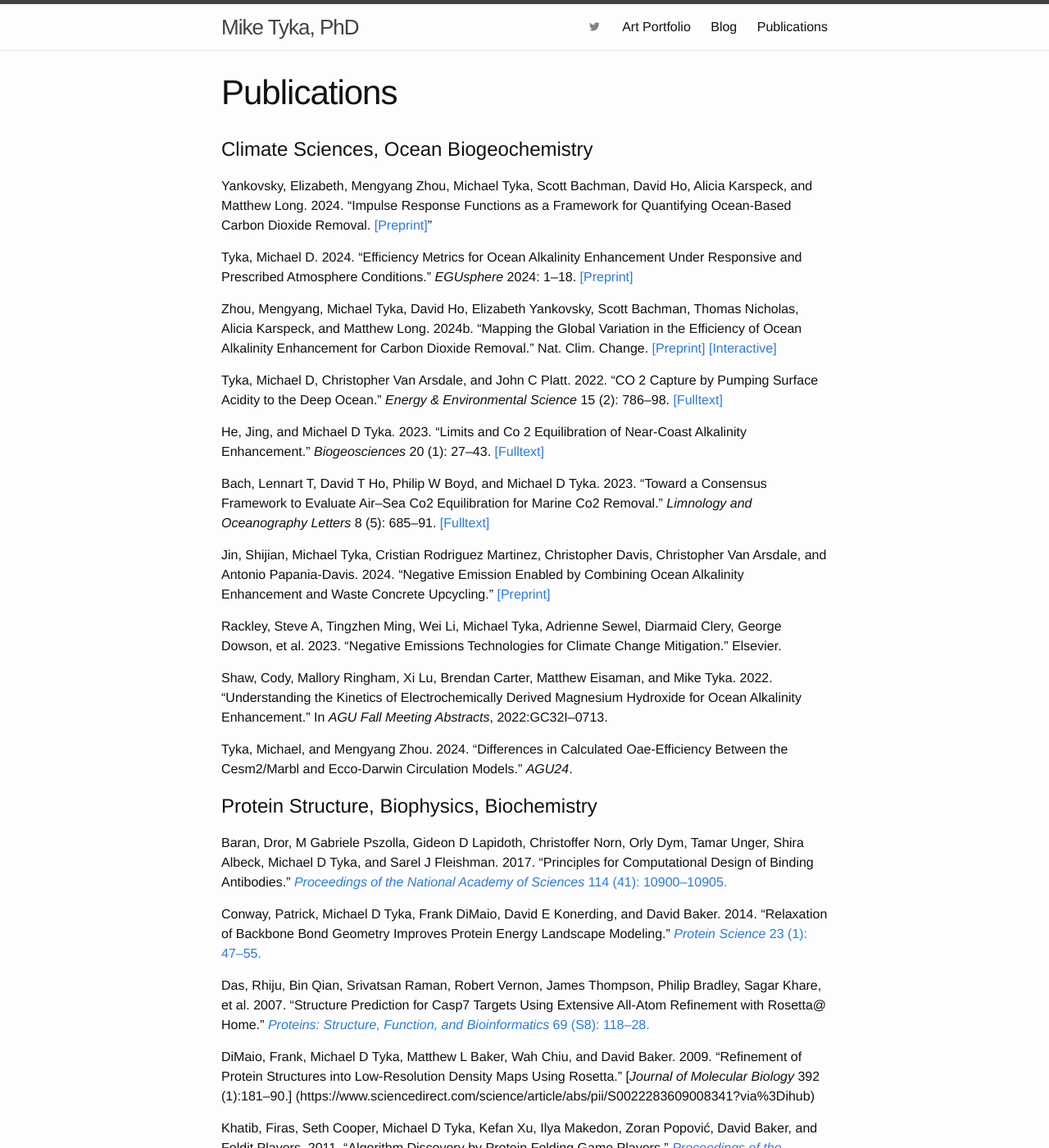
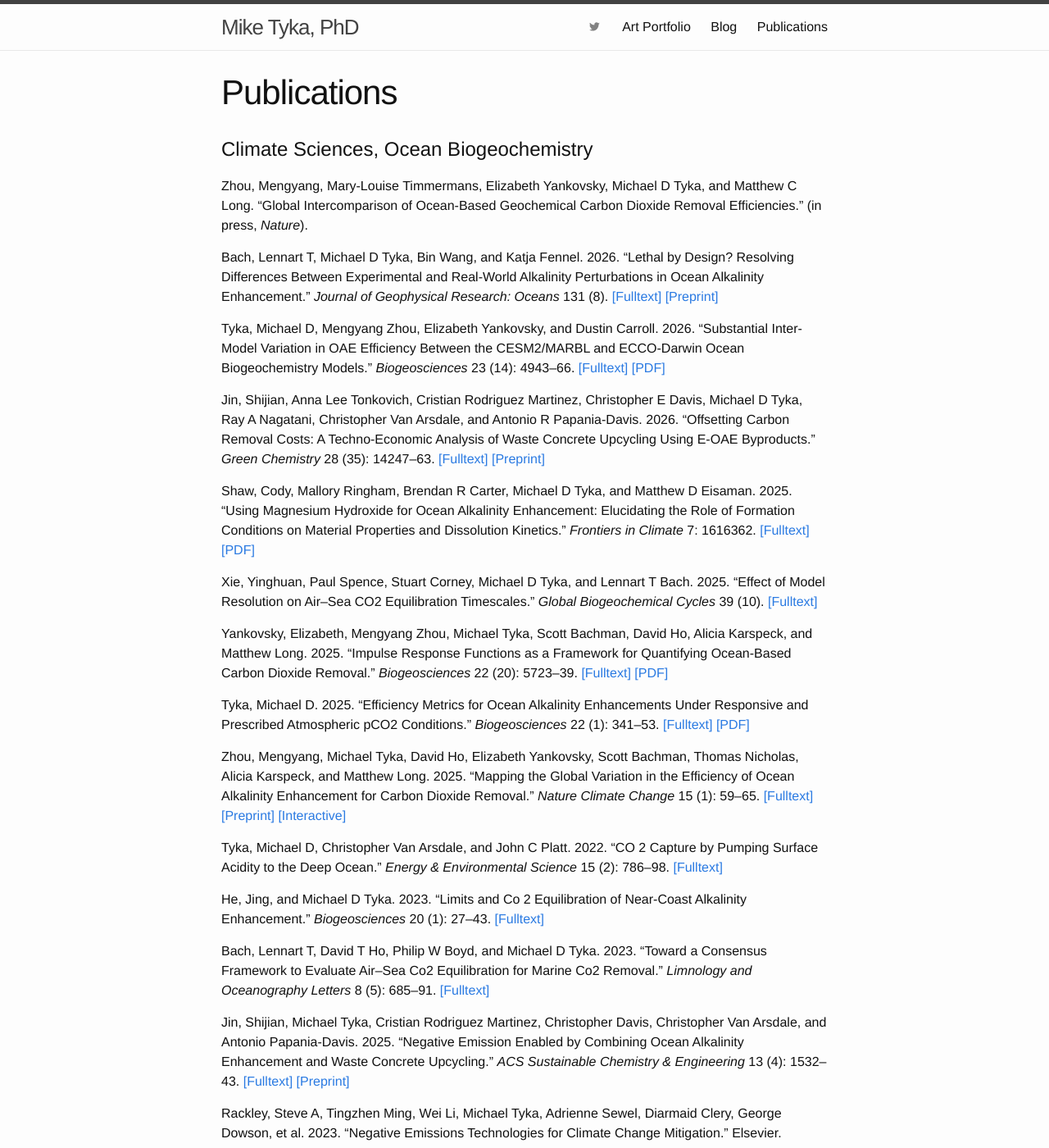
Before and after one commit to mtyka/mtyka.github.io, a Jekyll site: the page built from publications.md, in a window 1280 px wide and 1400 px high. Shown: the whole window at 82% size. Built offline with Jekyll 4.4.1, drawn with Linux system fonts in a browser that asks for light colours; some of the changed text lies outside the part shown.

Commit message:
Updating recent publications

```diff
--- a/publications.md
+++ b/publications.md
@@ -7,21 +7,63 @@ permalink: /publications/
 
 # Climate Sciences, Ocean Biogeochemistry
 
+Zhou, Mengyang, Mary-Louise Timmermans, Elizabeth Yankovsky, Michael D
+Tyka, and Matthew C Long. “Global Intercomparison of Ocean-Based
+Geochemical Carbon Dioxide Removal Efficiencies.” (in press, *Nature*).
+
+Bach, Lennart T, Michael D Tyka, Bin Wang, and Katja Fennel. 2026.
+“Lethal by Design? Resolving Differences Between Experimental and
+Real-World Alkalinity Perturbations in Ocean Alkalinity Enhancement.”
+*Journal of Geophysical Research: Oceans* 131 (8).
+[[Fulltext]](https://agupubs.onlinelibrary.wiley.com/doi/10.1029/2025JC023598)
+[[Preprint]](https://doi.org/10.70212/cdrxiv.2025457.v1)
+
+Tyka, Michael D, Mengyang Zhou, Elizabeth Yankovsky, and Dustin Carroll. 2026.
+“Substantial Inter-Model Variation in OAE Efficiency Between the
+CESM2/MARBL and ECCO-Darwin Ocean Biogeochemistry Models.”
+*Biogeosciences* 23 (14): 4943–66.
+[[Fulltext]](https://bg.copernicus.org/articles/23/4943/2026/)
+[[PDF]](https://bg.copernicus.org/articles/23/4943/2026/bg-23-4943-2026.pdf)
+
+Jin, Shijian, Anna Lee Tonkovich, Cristian Rodriguez Martinez,
+Christopher E Davis, Michael D Tyka, Ray A Nagatani, Christopher Van
+Arsdale, and Antonio R Papania-Davis. 2026. “Offsetting Carbon Removal
+Costs: A Techno-Economic Analysis of Waste Concrete Upcycling Using
+E-OAE Byproducts.” *Green Chemistry* 28 (35): 14247–63.
+[[Fulltext]](https://pubs.rsc.org/en/content/articlelanding/2026/gc/d6gc02583h)
+[[Preprint]](https://chemrxiv.org/doi/full/10.26434/chemrxiv-2025-gf8r3)
+
+Shaw, Cody, Mallory Ringham, Brendan R Carter, Michael D Tyka, and
+Matthew D Eisaman. 2025. “Using Magnesium Hydroxide for Ocean Alkalinity
+Enhancement: Elucidating the Role of Formation Conditions on Material
+Properties and Dissolution Kinetics.” *Frontiers in Climate* 7: 1616362.
+[[Fulltext]](https://www.frontiersin.org/articles/10.3389/fclim.2025.1616362/full)
+[[PDF]](https://www.frontiersin.org/articles/10.3389/fclim.2025.1616362/pdf)
+
+Xie, Yinghuan, Paul Spence, Stuart Corney, Michael D Tyka, and Lennart T
+Bach. 2025. “Effect of Model Resolution on Air–Sea CO2 Equilibration
+Timescales.” *Global Biogeochemical Cycles* 39 (10).
+[[Fulltext]](https://agupubs.onlinelibrary.wiley.com/doi/10.1029/2024GB008482)
+
 Yankovsky, Elizabeth, Mengyang Zhou, Michael Tyka, Scott Bachman, David
-Ho, Alicia Karspeck, and Matthew Long. 2024. “Impulse Response Functions
-as a Framework for Quantifying Ocean-Based Carbon Dioxide Removal.
-[[Preprint]](https://egusphere.copernicus.org/preprints/2024/egusphere-2024-2697/egusphere-2024-2697.pdf)”
+Ho, Alicia Karspeck, and Matthew Long. 2025. “Impulse Response Functions
+as a Framework for Quantifying Ocean-Based Carbon Dioxide Removal.”
+*Biogeosciences* 22 (20): 5723–39.
+[[Fulltext]](https://bg.copernicus.org/articles/22/5723/2025/)
+[[PDF]](https://bg.copernicus.org/articles/22/5723/2025/bg-22-5723-2025.pdf)
 
-Tyka, Michael D. 2024. “Efficiency Metrics for Ocean Alkalinity
-Enhancement Under Responsive and Prescribed Atmosphere Conditions.”
-*EGUsphere* 2024: 1–18.
-[[Preprint]](https://egusphere.copernicus.org/preprints/2024/egusphere-2024-2150/)
-
+Tyka, Michael D. 2025. “Efficiency Metrics for Ocean Alkalinity
+Enhancements Under Responsive and Prescribed Atmospheric pCO2
+Conditions.” *Biogeosciences* 22 (1): 341–53.
+[[Fulltext]](https://bg.copernicus.org/articles/22/341/2025/)
+[[PDF]](https://bg.copernicus.org/articles/22/341/2025/bg-22-341-2025.pdf)
 
 Zhou, Mengyang, Michael Tyka, David Ho, Elizabeth Yankovsky, Scott
-Bachman, Thomas Nicholas, Alicia Karspeck, and Matthew Long. 2024b.
+Bachman, Thomas Nicholas, Alicia Karspeck, and Matthew Long. 2025.
 “Mapping the Global Variation in the Efficiency of Ocean Alkalinity
-Enhancement for Carbon Dioxide Removal.” Nat. Clim. Change.
+Enhancement for Carbon Dioxide Removal.” *Nature Climate Change* 15 (1):
+59–65.
+[[Fulltext]](https://www.nature.com/articles/s41558-024-02179-9)
 [[Preprint]](https://www.researchsquare.com/article/rs-4124909/v1)
 [[Interactive]](https://carbonplan.org/research/oae-efficiency)
 
@@ -40,22 +82,16 @@ Marine Co2 Removal.” *Limnology and Oceanography Letters* 8 (5): 685–91.
 [[Fulltext]](https://aslopubs.onlinelibrary.wiley.com/doi/10.1002/lol2.10330)
 
 Jin, Shijian, Michael Tyka, Cristian Rodriguez Martinez, Christopher
-Davis, Christopher Van Arsdale, and Antonio Papania-Davis. 2024.
+Davis, Christopher Van Arsdale, and Antonio Papania-Davis. 2025.
 “Negative Emission Enabled by Combining Ocean Alkalinity Enhancement and
-Waste Concrete Upcycling.” [[Preprint]](https://chemrxiv.org/engage/chemrxiv/article-details/66ccbc76a4e53c4876b0e974)
+Waste Concrete Upcycling.” *ACS Sustainable Chemistry & Engineering* 13
+(4): 1532–43.
+[[Fulltext]](https://pubs.acs.org/doi/10.1021/acssuschemeng.4c07507)
+[[Preprint]](https://chemrxiv.org/engage/chemrxiv/article-details/66ccbc76a4e53c4876b0e974)
 
 Rackley, Steve A, Tingzhen Ming, Wei Li, Michael Tyka, Adrienne Sewel,
 Diarmaid Clery, George Dowson, et al. 2023. “Negative Emissions
 Technologies for Climate Change Mitigation.” Elsevier.
-
-Shaw, Cody, Mallory Ringham, Xi Lu, Brendan Carter, Matthew Eisaman, and
-Mike Tyka. 2022. “Understanding the Kinetics of Electrochemically
-Derived Magnesium Hydroxide for Ocean Alkalinity Enhancement.” In *AGU
-Fall Meeting Abstracts*, 2022:GC32I–0713.
-
-Tyka, Michael, and Mengyang Zhou. 2024. “Differences in Calculated
-Oae-Efficiency Between the Cesm2/Marbl and Ecco-Darwin Circulation
-Models.” *AGU24*.
 
 
 # Protein Structure, Biophysics, Biochemistry
@@ -79,7 +115,7 @@ Casp7 Targets Using Extensive All-Atom Refinement with Rosetta@ Home.”
 DiMaio, Frank, Michael D Tyka, Matthew L Baker, Wah Chiu, and David
 Baker. 2009. “Refinement of Protein Structures into Low-Resolution
 Density Maps Using Rosetta.”
-[*Journal of Molecular Biology* 392 (1):181–90.] (https://www.sciencedirect.com/science/article/abs/pii/S0022283609008341?via%3Dihub)
+[*Journal of Molecular Biology* 392 (1):181–90.](https://www.sciencedirect.com/science/article/abs/pii/S0022283609008341?via%3Dihub)
 
 Khatib, Firas, Seth Cooper, Michael D Tyka, Kefan Xu, Ilya Makedon,
 Zoran Popović, David Baker, and Foldit Players. 2011. “Algorithm
```
Also changed, not shown: _publications/my_publications.bib (+91 -17 lines), index.md (+33 -14 lines).
